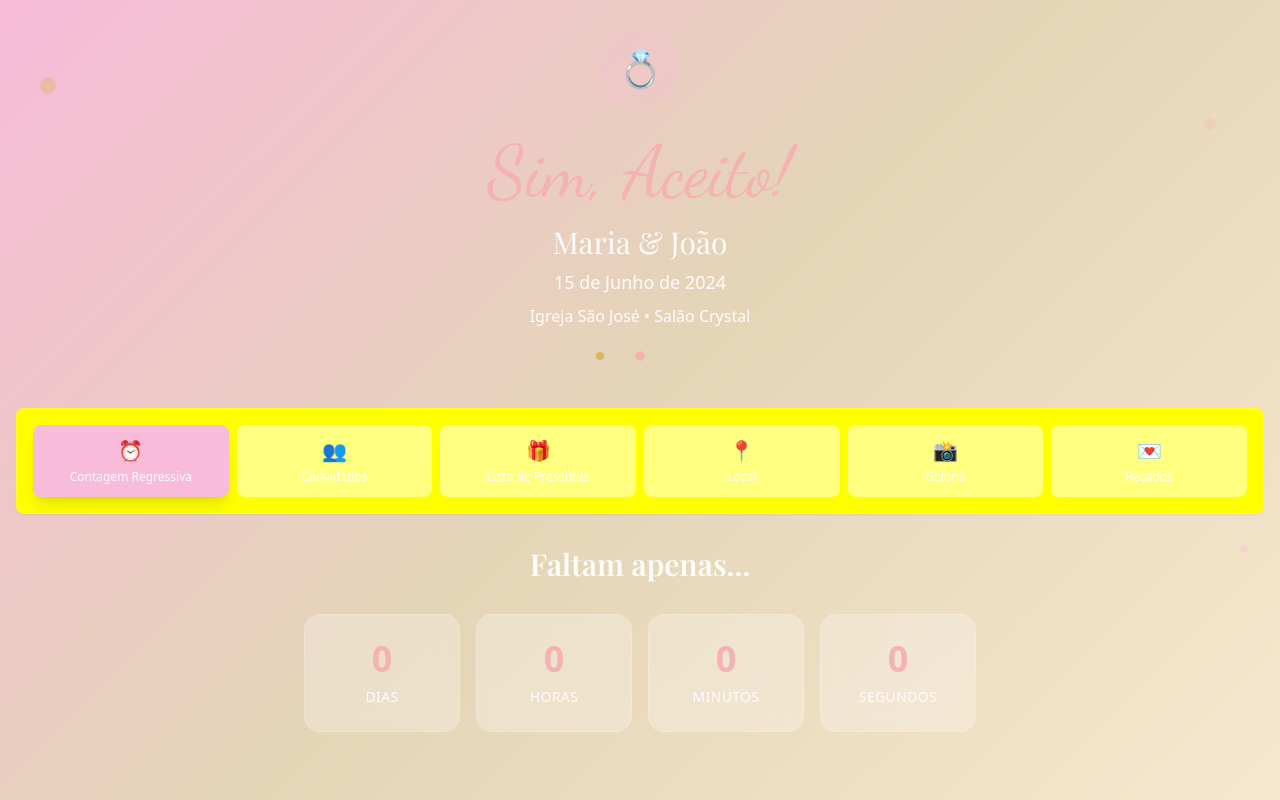
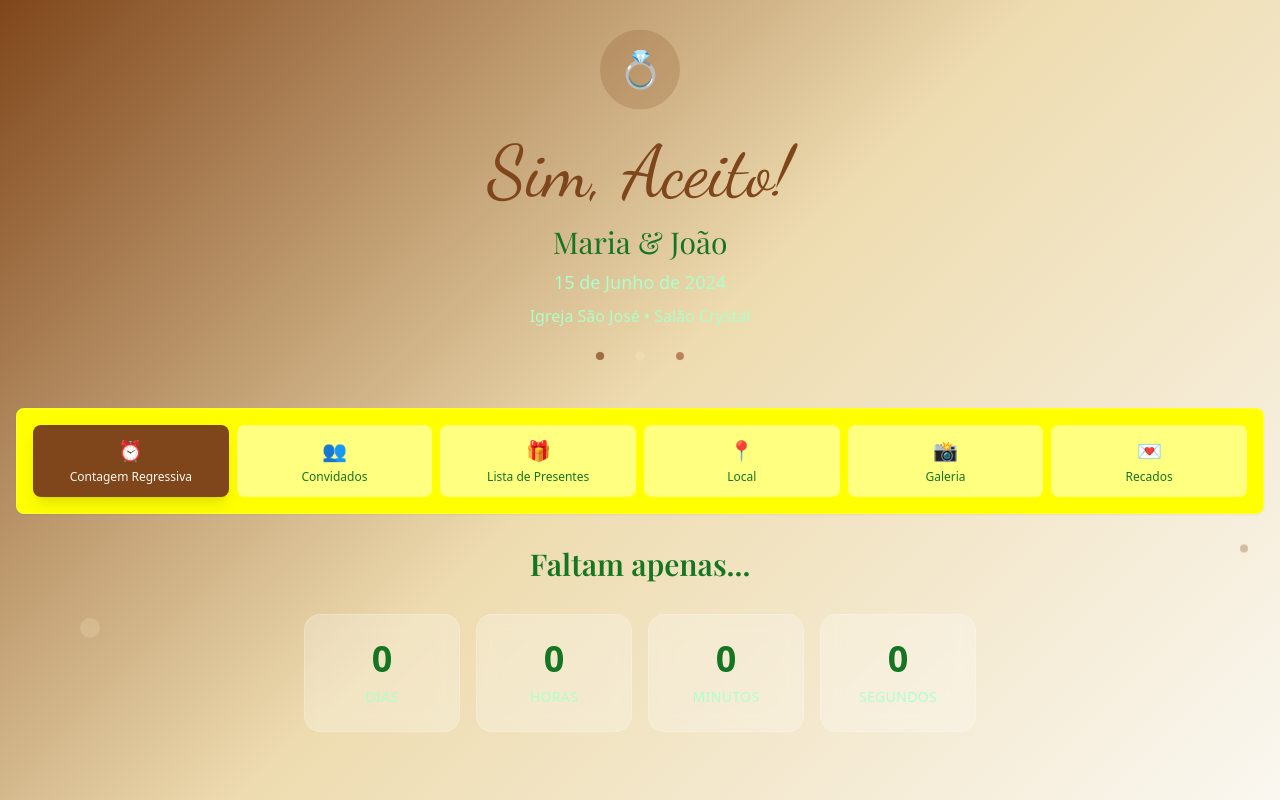
Before and after one commit to OlintoGuirao/sim-aceito-app-amor, a React (Vite) app: page / in a window 1280 px wide. Built offline with nearby package versions, Linux system fonts and the light colour scheme.

Commit message:
Refactor: Apply marsala and palha color scheme
Update the color palette to use marsala and palha colors.

```diff
--- a/src/components/NavigationMenu.tsx
+++ b/src/components/NavigationMenu.tsx
@@ -26,8 +26,8 @@ const NavigationMenu: React.FC<NavigationMenuProps> = ({ activeSection, onSectio
             onClick={() => onSectionChange(item.id)}
             className={`p-3 rounded-lg text-center transition-all hover:scale-105 ${
               activeSection === item.id
-                ? 'bg-wedding-primary text-white shadow-lg'
-                : 'bg-white/50 hover:bg-wedding-primary/20'
+                ? 'bg-wedding-marsala text-wedding-cream shadow-lg'
+                : 'bg-white/50 hover:bg-wedding-palha/40'
             }`}
           >
             <div className="text-xl mb-1">{item.icon}</div>
--- a/src/components/WeddingHeader.tsx
+++ b/src/components/WeddingHeader.tsx
@@ -4,11 +4,11 @@ import React from 'react';
 const WeddingHeader: React.FC = () => {
   return (
     <div className="text-center mb-12">
-      <div className="inline-flex items-center justify-center w-20 h-20 rounded-full bg-wedding-primary/20 mb-6 animate-float">
+      <div className="inline-flex items-center justify-center w-20 h-20 rounded-full bg-wedding-marsala/20 mb-6 animate-float">
         <span className="text-4xl">💍</span>
       </div>
 
-      <h1 className="font-script text-6xl md:text-7xl text-wedding-rose mb-4 animate-fade-in">
+      <h1 className="font-script text-6xl md:text-7xl text-wedding-marsala mb-4 animate-fade-in">
         Sim, Aceito!
       </h1>
 
@@ -25,9 +25,9 @@ const WeddingHeader: React.FC = () => {
       </div>
 
       <div className="flex justify-center space-x-8 mt-6">
-        <div className="w-2 h-2 bg-wedding-gold rounded-full animate-sparkle"></div>
-        <div className="w-2 h-2 bg-wedding-rose rounded-full animate-sparkle" style={{ animationDelay: '0.5s' }}></div>
-        <div className="w-2 h-2 bg-wedding-secondary rounded-full animate-sparkle" style={{ animationDelay: '1s' }}></div>
+        <div className="w-2 h-2 bg-wedding-marsala rounded-full animate-sparkle"></div>
+        <div className="w-2 h-2 bg-wedding-palha rounded-full animate-sparkle" style={{ animationDelay: '0.5s' }}></div>
+        <div className="w-2 h-2 bg-wedding-accent rounded-full animate-sparkle" style={{ animationDelay: '1s' }}></div>
       </div>
     </div>
   );
--- a/src/index.css
+++ b/src/index.css
@@ -6,44 +6,44 @@
 
 @layer base {
   :root {
-    --background: 248 246 240;
-    --foreground: 69 39 160;
+    --background: 250 247 240;
+    --foreground: 128 70 27;
 
     --card: 255 255 255;
-    --card-foreground: 69 39 160;
+    --card-foreground: 128 70 27;
 
     --popover: 255 255 255;
-    --popover-foreground: 69 39 160;
+    --popover-foreground: 128 70 27;
 
-    --primary: 245 178 178;
-    --primary-foreground: 69 39 160;
+    --primary: 128 70 27;
+    --primary-foreground: 250 247 240;
 
-    --secondary: 228 213 183;
-    --secondary-foreground: 69 39 160;
+    --secondary: 238 220 176;
+    --secondary-foreground: 128 70 27;
 
-    --muted: 247 231 206;
-    --muted-foreground: 120 113 108;
+    --muted: 245 237 215;
+    --muted-foreground: 139 115 85;
 
-    --accent: 248 187 217;
-    --accent-foreground: 69 39 160;
+    --accent: 158 89 51;
+    --accent-foreground: 250 247 240;
 
     --destructive: 239 68 68;
     --destructive-foreground: 248 250 252;
 
-    --border: 228 213 183;
-    --input: 228 213 183;
-    --ring: 245 178 178;
+    --border: 238 220 176;
+    --input: 238 220 176;
+    --ring: 128 70 27;
 
     --radius: 0.5rem;
 
-    --sidebar-background: 248 246 240;
-    --sidebar-foreground: 69 39 160;
-    --sidebar-primary: 245 178 178;
-    --sidebar-primary-foreground: 69 39 160;
-    --sidebar-accent: 247 231 206;
-    --sidebar-accent-foreground: 69 39 160;
-    --sidebar-border: 228 213 183;
-    --sidebar-ring: 245 178 178;
+    --sidebar-background: 250 247 240;
+    --sidebar-foreground: 128 70 27;
+    --sidebar-primary: 128 70 27;
+    --sidebar-primary-foreground: 250 247 240;
+    --sidebar-accent: 245 237 215;
+    --sidebar-accent-foreground: 128 70 27;
+    --sidebar-border: 238 220 176;
+    --sidebar-ring: 128 70 27;
   }
 }
 
@@ -59,7 +59,7 @@
 
 @layer components {
   .wedding-gradient {
-    background: linear-gradient(135deg, #F8BBD9 0%, #E4D5B7 50%, #F7E7CE 100%);
+    background: linear-gradient(135deg, #80461B 0%, #EEDCB0 50%, #FAF7F0 100%);
   }
 
   .glass-effect {
--- a/tailwind.config.ts
+++ b/tailwind.config.ts
@@ -64,13 +64,14 @@ export default {
 					ring: 'hsl(var(--sidebar-ring))'
 				},
 				wedding: {
-					primary: '#F8BBD9',
-					secondary: '#E4D5B7',
-					accent: '#F7E7CE',
-					rose: '#F5B2B2',
-					gold: '#D4AF37',
-					pearl: '#F8F6F0',
-					blush: '#FFE4E1'
+					primary: '#80461B',
+					secondary: '#EEDCB0',
+					accent: '#9E5933',
+					marsala: '#80461B',
+					palha: '#EEDCB0',
+					cream: '#FAF7F0',
+					darkMarsala: '#5D3113',
+					lightPalha: '#F5EDD7'
 				}
 			},
 			borderRadius: {
```
